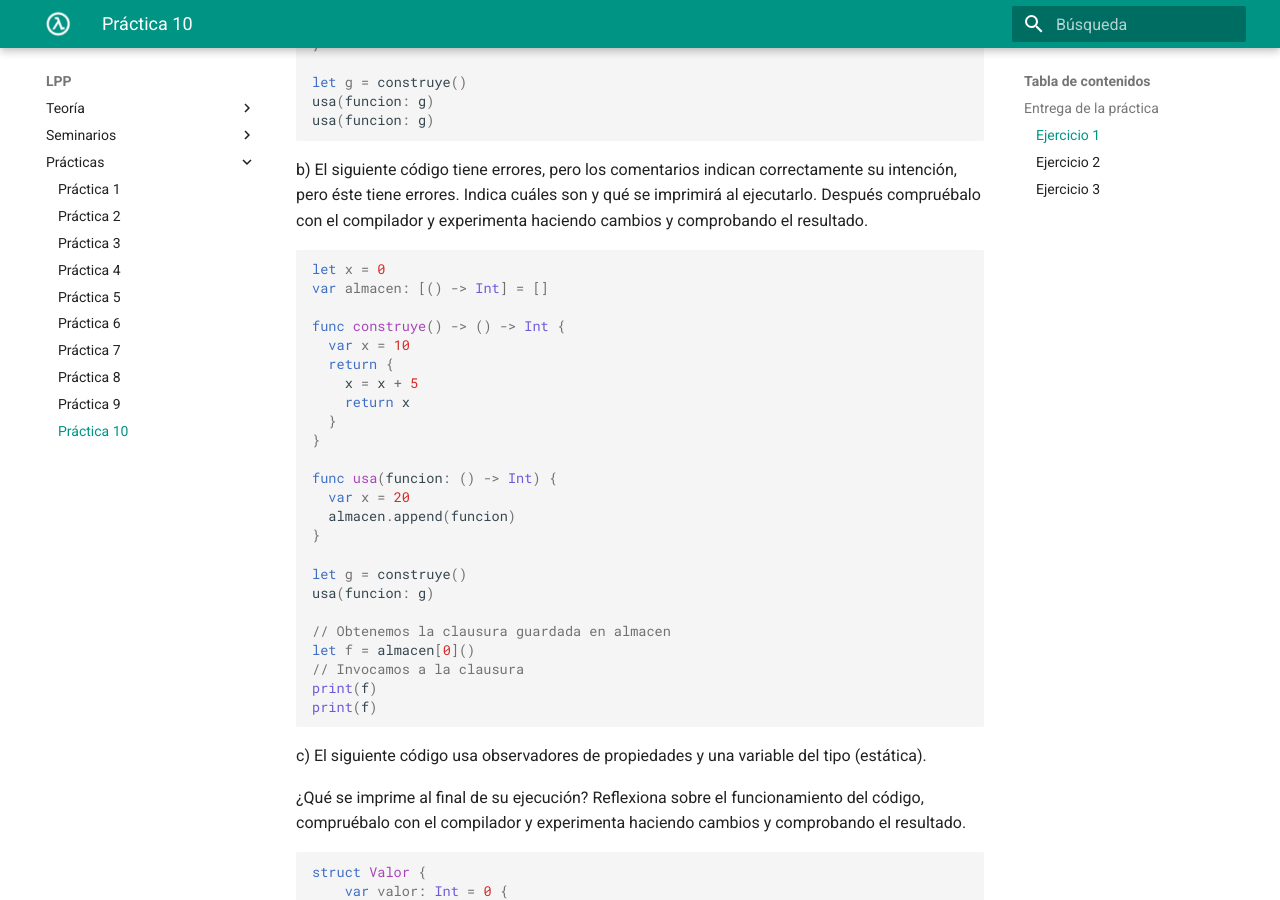
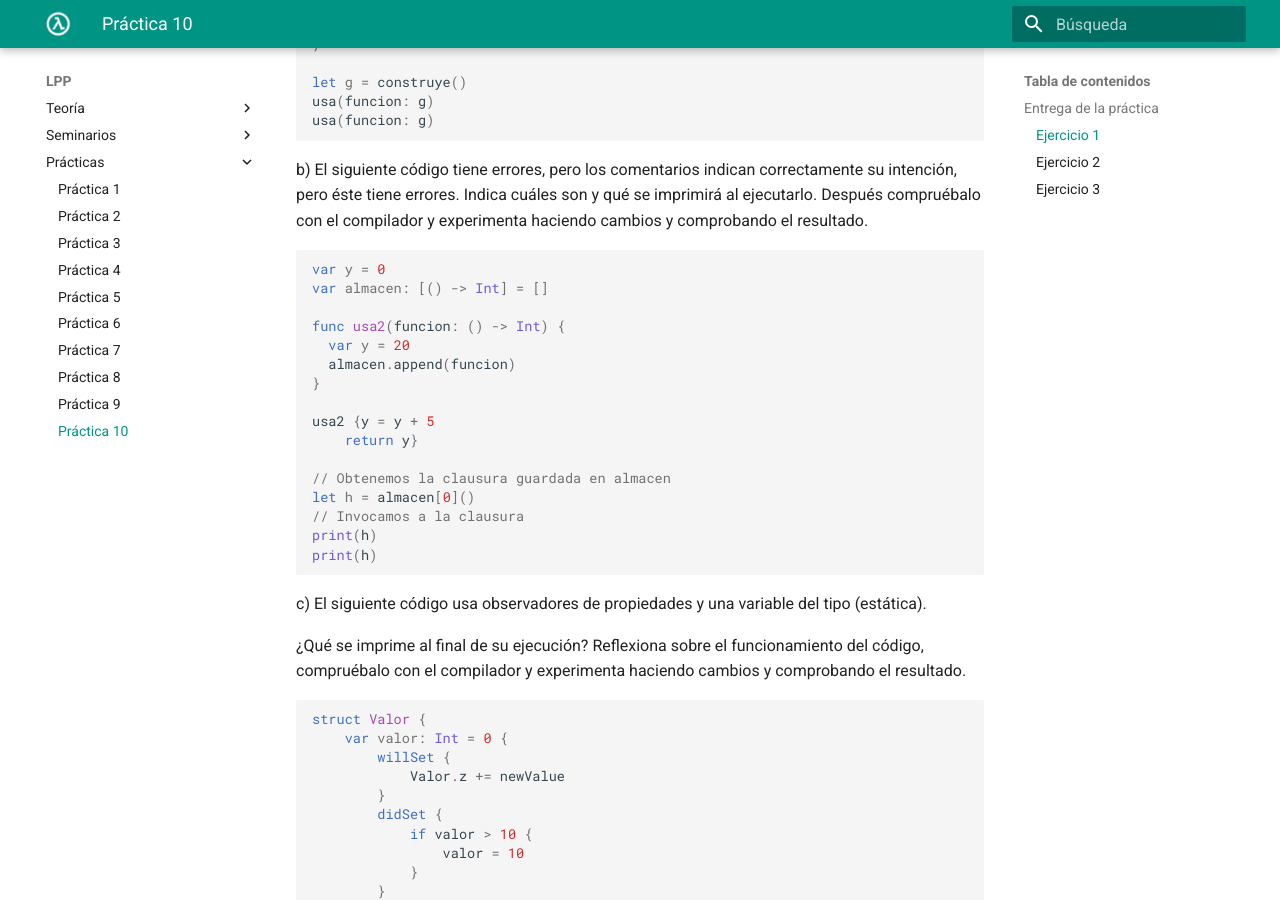
Before and after one commit to domingogallardo/apuntes-lpp, an MkDocs documentation site: the page built from docs/practicas/practica10/practica10.md, in a window 1280 px wide and 900 px high, scrolled down 736 px. Built offline with MkDocs 1.6.1 and Material for MkDocs 9.7.7, drawn with Linux system fonts in a browser that asks for light colours.

Commit message:
Corrección

````diff
--- a/docs/practicas/practica10/practica10.md
+++ b/docs/practicas/practica10/practica10.md
@@ -42,30 +42,22 @@ y qué se imprimirá al ejecutarlo. Después compruébalo con el
 compilador y experimenta haciendo cambios y comprobando el resultado.
 
 ```swift
-let x = 0
+var y = 0
 var almacen: [() -> Int] = []
 
-func construye() -> () -> Int {
-  var x = 10
-  return {
-    x = x + 5
-    return x
-  }
-}
-
-func usa(funcion: () -> Int) {
-  var x = 20
+func usa2(funcion: () -> Int) {
+  var y = 20
   almacen.append(funcion)
 }
 
-let g = construye()
-usa(funcion: g)
+usa2 {y = y + 5
+    return y}
 
 // Obtenemos la clausura guardada en almacen
-let f = almacen[0]()
+let h = almacen[0]()
 // Invocamos a la clausura
-print(f)
-print(f)
+print(h)
+print(h)
 ```
 
 
````
